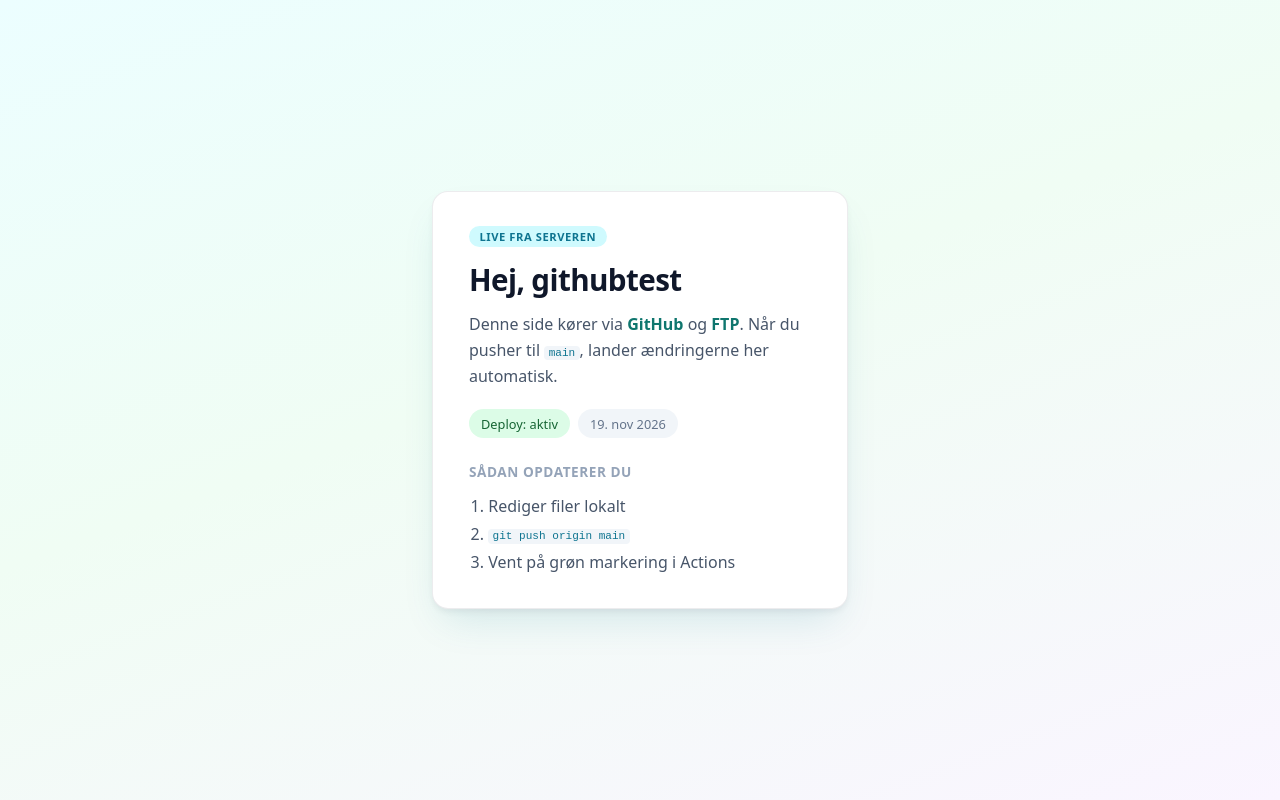
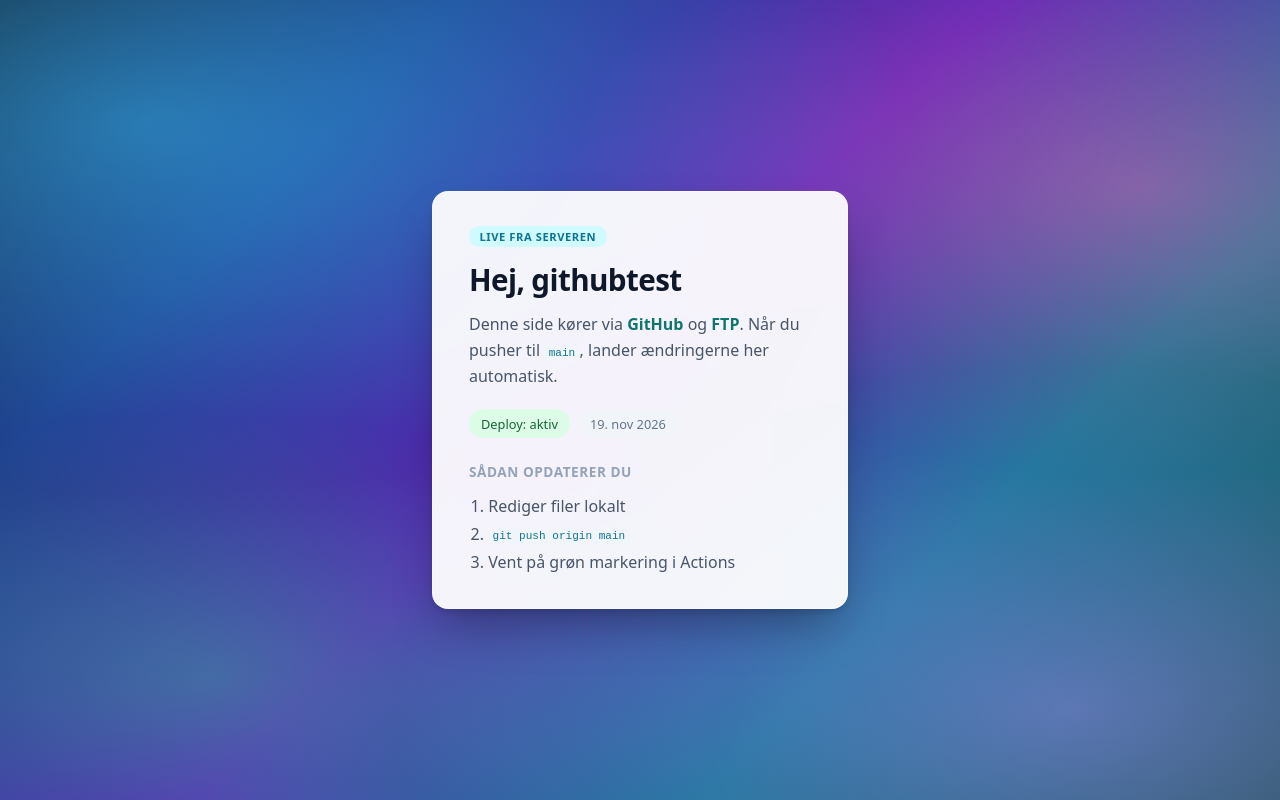
Before and after one commit to prixmulti/github-test, a plain HTML site: page index.html in a window 1280 px wide. Drawn offline with Linux system fonts and the light colour scheme.

Commit message:
Flottere gradient-baggrund

```diff
--- a/styles.css
+++ b/styles.css
@@ -9,22 +9,58 @@ body {
   min-height: 100vh;
   font-family: system-ui, -apple-system, "Segoe UI", Roboto, sans-serif;
   color: #1e293b;
-  background: linear-gradient(160deg, #ecfeff 0%, #f0fdf4 45%, #faf5ff 100%);
+  background-color: #0f172a;
+  background-image:
+    radial-gradient(ellipse 90% 70% at 10% 15%, rgba(56, 189, 248, 0.55), transparent 55%),
+    radial-gradient(ellipse 75% 60% at 90% 20%, rgba(244, 114, 182, 0.45), transparent 50%),
+    radial-gradient(ellipse 80% 65% at 85% 90%, rgba(167, 139, 250, 0.5), transparent 55%),
+    radial-gradient(ellipse 70% 55% at 15% 85%, rgba(52, 211, 153, 0.4), transparent 50%),
+  linear-gradient(
+    135deg,
+    #0f172a 0%,
+    #1e3a8a 22%,
+    #5b21b6 48%,
+    #0e7490 72%,
+    #134e4a 100%
+  );
+  background-size: 120% 120%, 120% 120%, 120% 120%, 120% 120%, 100% 100%;
+  background-position: 0% 0%, 100% 0%, 100% 100%, 0% 100%, center;
+  animation: bgShift 18s ease-in-out infinite alternate;
   display: grid;
   place-items: center;
   padding: 2rem 1.25rem;
+}
+
+@keyframes bgShift {
+  0% {
+    background-position:
+      0% 10%,
+      100% 0%,
+      90% 100%,
+      10% 90%,
+      center;
+  }
+  100% {
+    background-position:
+      20% 30%,
+      80% 20%,
+      100% 80%,
+      0% 70%,
+      center;
+  }
 }
 
 .wrap {
   width: 100%;
   max-width: 26rem;
   padding: 2rem 2.25rem;
-  background: #fff;
+  background: rgba(255, 255, 255, 0.94);
+  backdrop-filter: blur(8px);
   border-radius: 1rem;
-  border: 1px solid rgba(15, 23, 42, 0.08);
+  border: 1px solid rgba(255, 255, 255, 0.35);
   box-shadow:
-    0 4px 6px -1px rgba(15, 23, 42, 0.06),
-    0 20px 40px -12px rgba(14, 116, 144, 0.15);
+    0 4px 6px -1px rgba(15, 23, 42, 0.15),
+    0 24px 48px -12px rgba(0, 0, 0, 0.35);
 }
 
 .tag {
```
